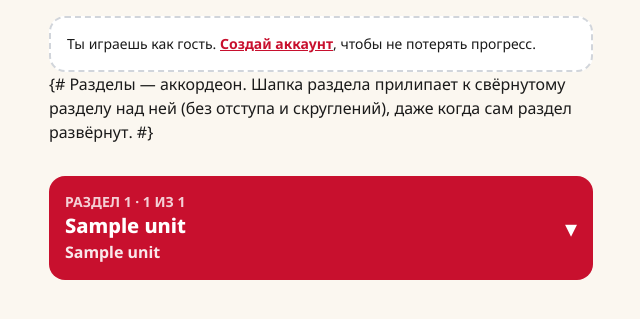
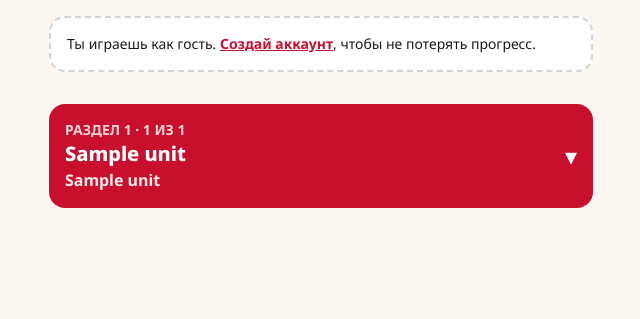
Before and after one commit to MarshMeg/hakaton-ipek-2026, a Django app: page / in a window 1280 px wide. Shown: the part 120-439 px from the top of the page, without its empty margins (319-959 px from the left). Run offline with Django 5.2, Linux system fonts and the light colour scheme; a user stored in the database is signed in; tables that the repository leaves empty hold one stand-in row (values such as "Sample post"); grey boxes marked "Sample" are stand-in pictures.

Commit message:
Карта курса: комментарий шаблона больше не выводится на страницу
Комментарий {# #} в Django работает только в пределах одной строки.

```diff
--- a/backend/templates/learning/home.html
+++ b/backend/templates/learning/home.html
@@ -18,8 +18,7 @@
   <p class="mt-10 text-center text-gray-500">Курс ещё не загружен. Выполните <code>python manage.py seed</code>.</p>
 {% else %}
 
-  {# Разделы — аккордеон. Шапка раздела прилипает к свёрнутому разделу над ней (без отступа и скруглений),
-     даже когда сам раздел развёрнут. #}
+  {# Разделы — аккордеон. Шапка прилипает к свёрнутому разделу над ней, даже когда сам раздел развёрнут. #}
   <div x-data="{
          open: [{% for unit in units %}{{ unit.expanded|yesno:'true,false' }}{% if not forloop.last %}, {% endif %}{% endfor %}],
          joinedUp(i) { return i > 0 && !this.open[i - 1] },
```
